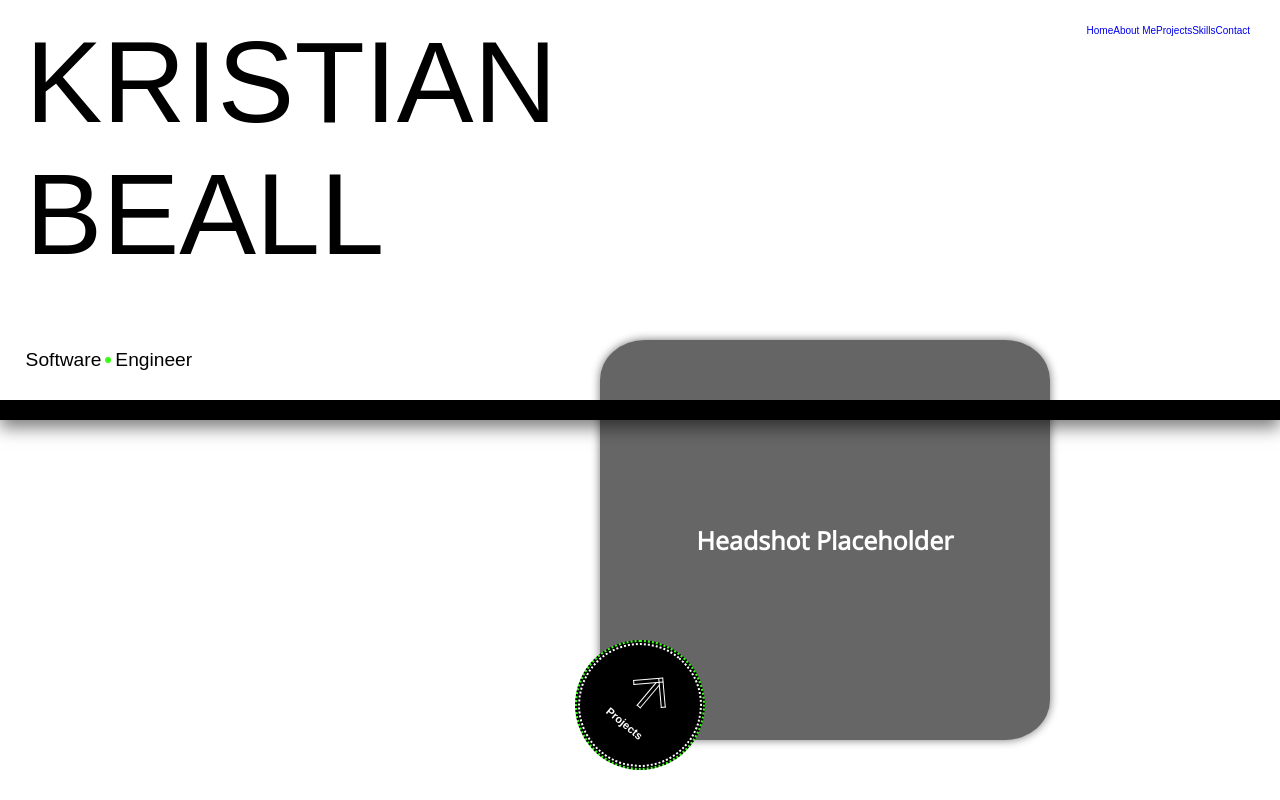
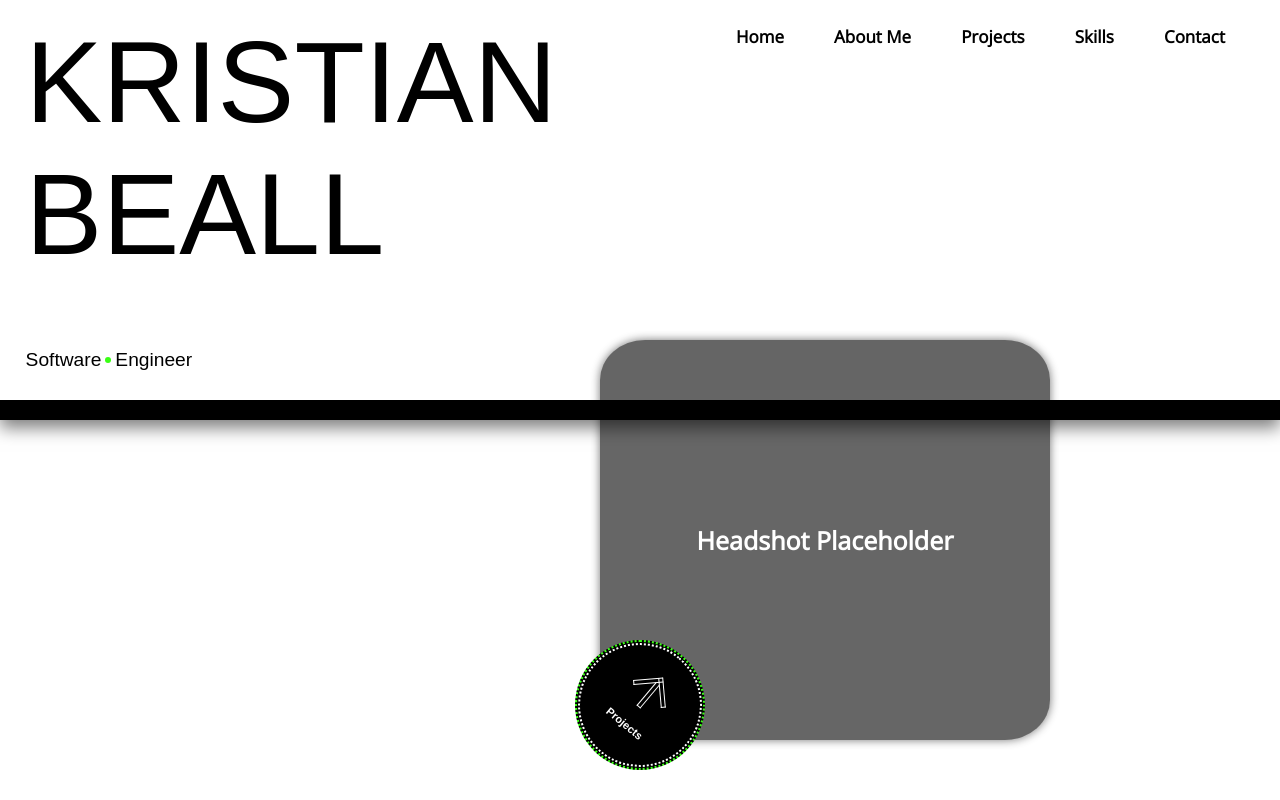
Before and after one commit to kab383/Portfolio, a plain HTML site: page index.html in a window 1280 px wide. Shown: the top 800 px of the page. Drawn offline with nearby package versions, Linux system fonts and the light colour scheme; a web font is replaced by a local one.

Commit message:
Navbar styled and changes color on hover

```diff
--- a/style.css
+++ b/style.css
@@ -171,6 +171,18 @@ html {
   justify-content: flex-end;
   padding-right: 3rem;
   z-index: 5;
+}
+
+.navbar-link {
+  font-family: "Open Sans";
+  font-size: 1.7rem;
+  font-weight: 1000;
+  margin: 0 2.5rem;
+  color: black;
+}
+
+.navbar-link:hover {
+  color:#39FF14;
 }
 
 .section-1 {
```
